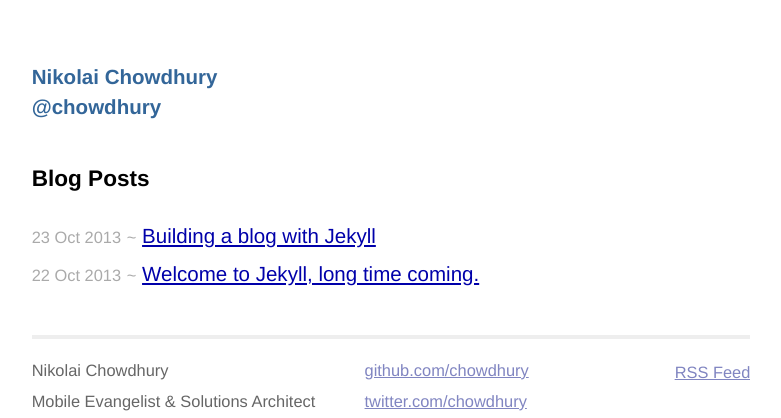
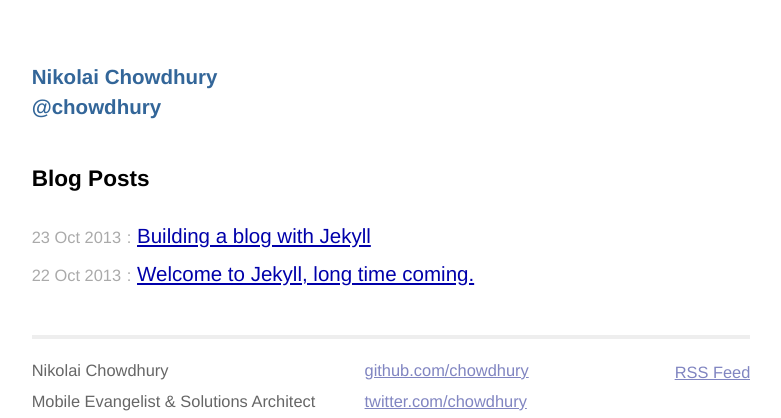
Before and after one commit to chowdhury/nikolai.in, a Jekyll site: the page built from index.html, in a window 1280 px wide. Shown: the top 418 px of the page, without its empty margins (249-1030 px from the left). Built offline with Jekyll 4.4.1, drawn with Linux system fonts in a browser that asks for light colours.

Commit message:
separator chg

```diff
--- a/index.html
+++ b/index.html
@@ -7,7 +7,7 @@
 	<h1>Blog Posts</h1>
 	<ul class="posts">
 		{% for post in site.posts %}
-		<li><span>{{ post.date | date_to_string }}</span> <span class="seperator">~</span> <a href="{{ post.url }}">{{ post.title }}</a></li>
+		<li><span>{{ post.date | date_to_string }}</span> <span class="seperator">:</span> <a href="{{ post.url }}">{{ post.title }}</a></li>
 		{% endfor %}
 	</ul>
 </div>
```
